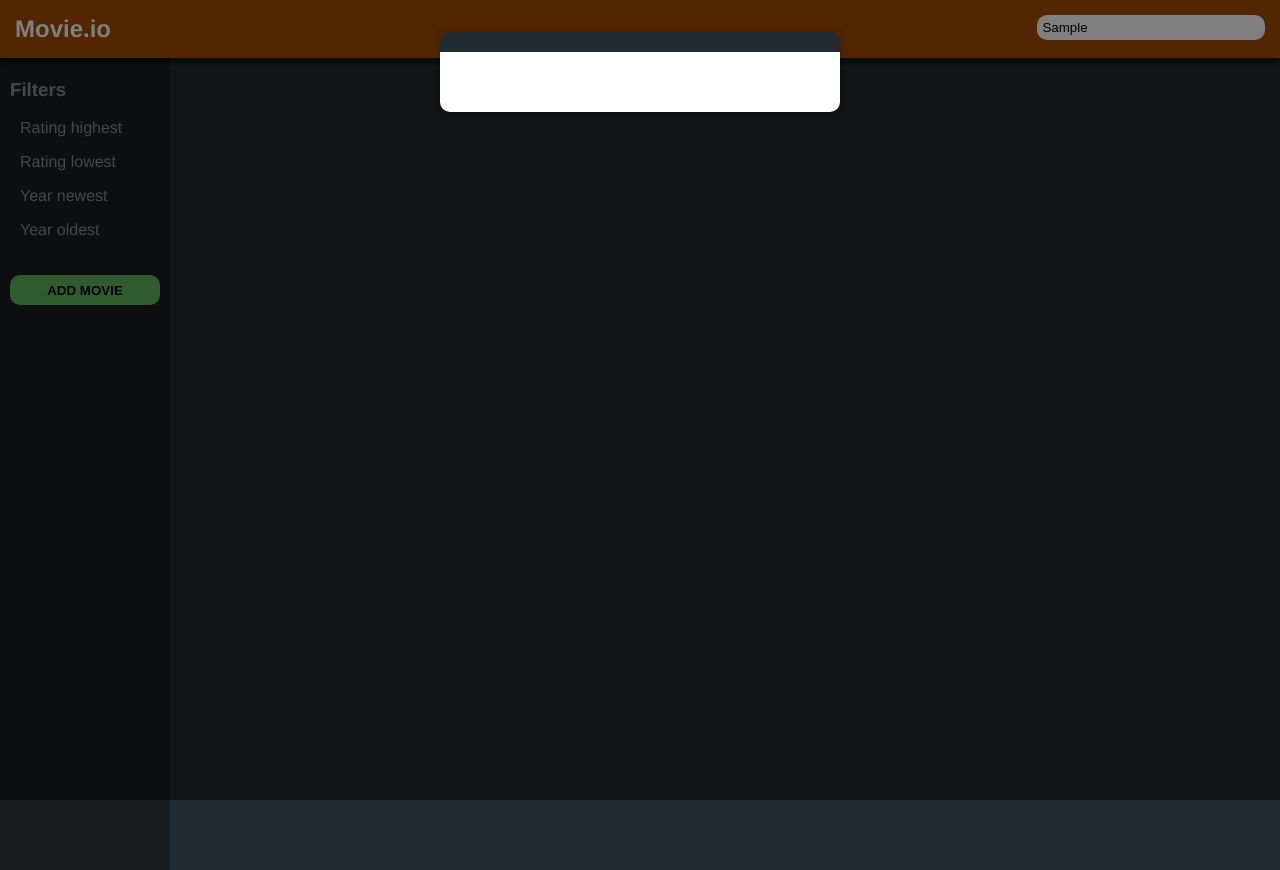
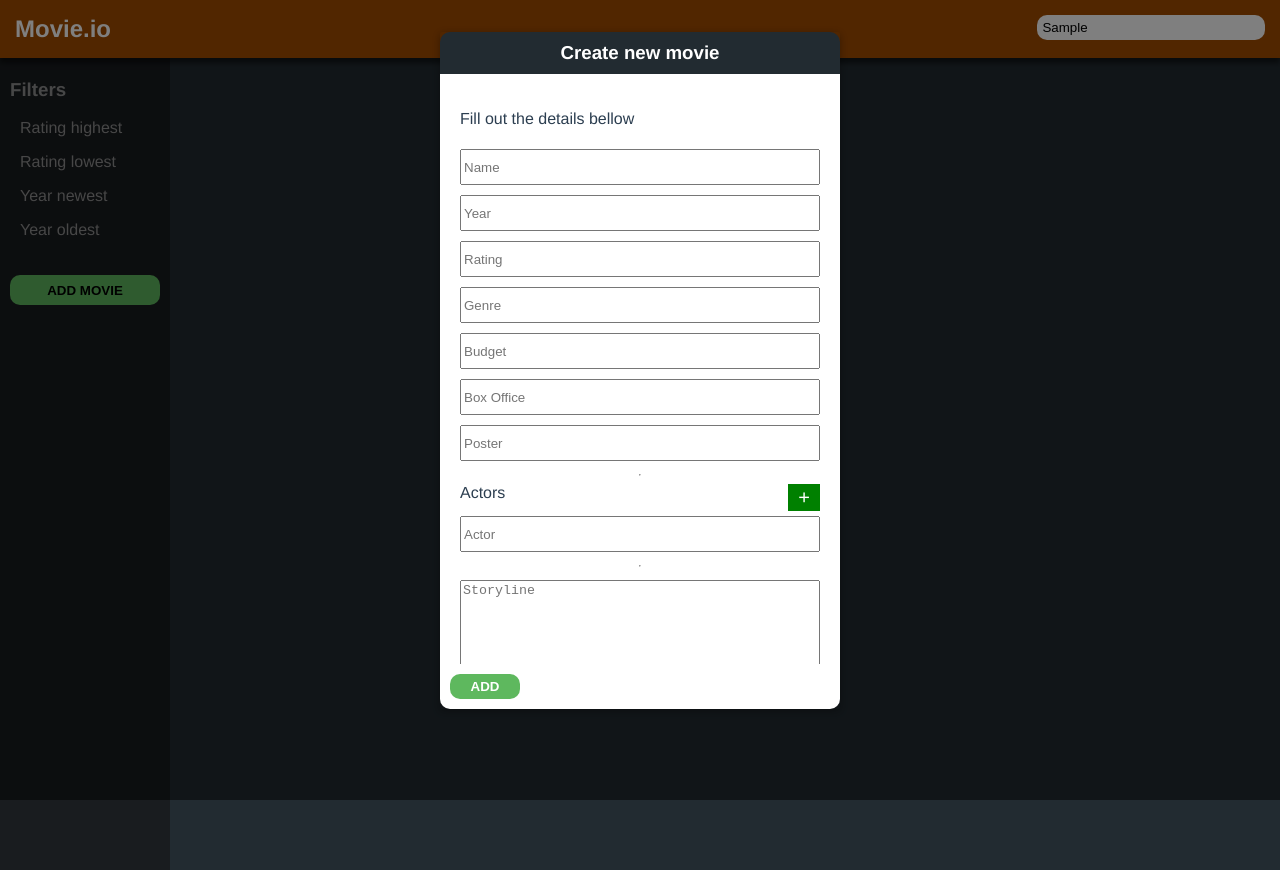
Before and after one commit to Jocelyn10/MovieAppVue, a Vue app: page / in a window 1280 px wide. Both pictures are taken after typing "Sample" into the empty fields and a click on the button "ADD MOVIE". Built offline with nearby package versions, Linux system fonts and the light colour scheme.

Commit message:
add features in Sidebar

```diff
--- a/src/components/Sidebar.vue
+++ b/src/components/Sidebar.vue
@@ -1,15 +1,91 @@
 <template>
   <div id="sidebar">
     <filters />
-    <button @click="showModal = true">Add Movie</button>
+    <button @click="showModal = true">Add movie</button>
 
-    <modal v-if="showModal" @close="showModal = !showModal" />
+    <modal v-if="showModal" @close="showModal = !showModal">
+      <template v-slot:header>
+        <h3 class="m-0">Create new movie</h3>
+      </template>
+      <template v-slot:body>
+        <form @submit.prevent="addMovie" ref="movieForm" id="movie-form">
+          <p>Fill out the details bellow</p>
+          <input required v-model="form.name" type="text" placeholder="Name" />
+          <input
+            required
+            v-model="form.year"
+            type="number"
+            placeholder="Year"
+          />
+          <input
+            required
+            v-model="form.rating"
+            type="number"
+            placeholder="Rating"
+          />
+          <input
+            required
+            v-model="form.genre"
+            type="text"
+            placeholder="Genre"
+          />
+          <input
+            required
+            v-model="form.budget"
+            type="text"
+            placeholder="Budget"
+          />
+          <input
+            required
+            v-model="form.boxOffice"
+            type="text"
+            placeholder="Box Office"
+          />
+          <input
+            required
+            v-model="form.poster"
+            type="text"
+            placeholder="Poster"
+          />
+          <hr />
+          <div>
+            <div id="actor-input">
+              <p class="m-0">Actors</p>
+              <span @click="addActor" class="add-actor">+</span>
+            </div>
+
+            <input
+              required
+              v-for="(actor, index) in form.actors"
+              :key="index"
+              v-model="form.actors[index].name"
+              type="text"
+              placeholder="Actor"
+            />
+          </div>
+
+          <hr />
+
+          <textarea
+            required
+            v-model="form.storyline"
+            placeholder="Storyline"
+            rows="6"
+          />
+        </form>
+      </template>
+      <template v-slot:footer>
+        <button id="add-movie" @click="$refs.movieForm.requestSubmit()">
+          Add
+        </button>
+      </template>
+    </modal>
   </div>
 </template>
 
 <script>
-import Filters from "../components/Filters";
-import Modal from "../components/modals/modalMovie";
+import Filters from "./Filters";
+import Modal from "./modals/modalMovie";
 
 export default {
   components: {
@@ -25,11 +101,23 @@ export default {
         rating: "",
         genre: "",
         budget: "",
+        boxOffice: "",
         poster: "",
-        actor: [{ name: "" }],
+        actors: [{ name: "" }],
         storyline: "",
       },
     };
+  },
+  methods: {
+    addActor() {
+      this.form.actors.push({ name: "" });
+    },
+    addMovie(e) {
+      e.preventDefault();
+
+      this.$store.dispatch("addMovie", this.form);
+      this.showModal = false;
+    },
   },
 };
 </script>
```
